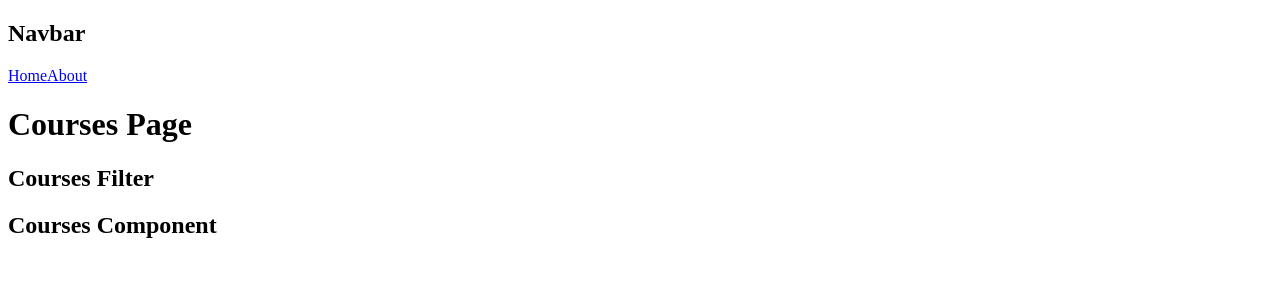
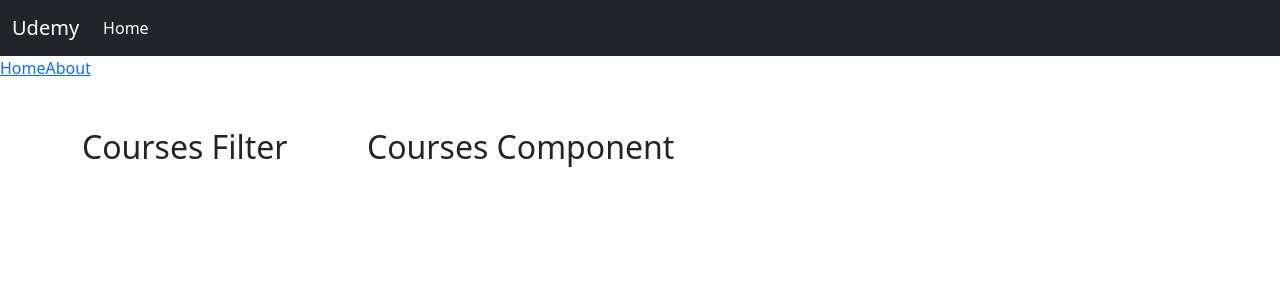
Before and after one commit to AbdullahBakir97/Vue-Store, a Vue app: page / in a window 1280 px wide. Shown: the top 300 px of the page. Built offline with nearby package versions, Linux system fonts and the light colour scheme.

Commit message:
install bootstrap & add navbar

```diff
--- a/package.json
+++ b/package.json
@@ -9,6 +9,8 @@
     "preview": "vite preview"
   },
   "dependencies": {
+    "bootstrap": "^5.3.2",
+    "bootstrap-icons": "^1.11.3",
     "vue": "^3.4.15",
     "vue-router": "^4.2.5"
   },
--- a/src/components/Navbar.vue
+++ b/src/components/Navbar.vue
@@ -1,5 +1,20 @@
 <template>
-    <h2> Navbar </h2>
+    <nav class="navbar navbar-expand-lg bg-dark" data-bs-theme="dark">
+        <div class="container-fluid">
+            <a class="navbar-brand" href="#">Udemy</a>
+            <button class="navbar-toggler" type="button" data-bs-toggle="collapse" data-bs-target="#navbarSupportedContent" aria-controls="navbarSupportedContent" aria-expanded="false" aria-label="Toggle navigation">
+            <span class="navbar-toggler-icon"></span>
+            </button>
+            <div class="collapse navbar-collapse" id="navbarSupportedContent">
+            <ul class="navbar-nav me-auto mb-2 mb-lg-0">
+                <li class="nav-item">
+                <a class="nav-link active" aria-current="page" href="#">Home</a>
+                </li>
+            </ul>
+
+            </div>
+        </div>
+    </nav>
 </template>
 
 <script>
--- a/src/main.js
+++ b/src/main.js
@@ -1,6 +1,10 @@
 import { createApp } from 'vue'
 import App from './App.vue'
 import router from './router'
+
+import 'bootstrap/dist/css/bootstrap.min.css'
+import 'bootstrap'
+import 'bootstrap-icons/font/bootstrap-icons.css'
 
 const app = createApp(App)
 
--- a/src/views/CoursesView.vue
+++ b/src/views/CoursesView.vue
@@ -1,11 +1,11 @@
 <template>
-    <h1> Courses Page </h1>
-    <div>
-        <CourseFilter />
+    <div class="container my-5">
+        <div class="row">
+            <div class="col-lg-3"><CourseFilter /></div>
+            <div class="col-lg-9"><CourseList /></div>
+        </div>
     </div>
-    <div>
-        <CourseList />
-    </div>
+
 </template>
 
 
```
Also changed, not shown: 1 other file (tests, documents, lock files or other folders).
